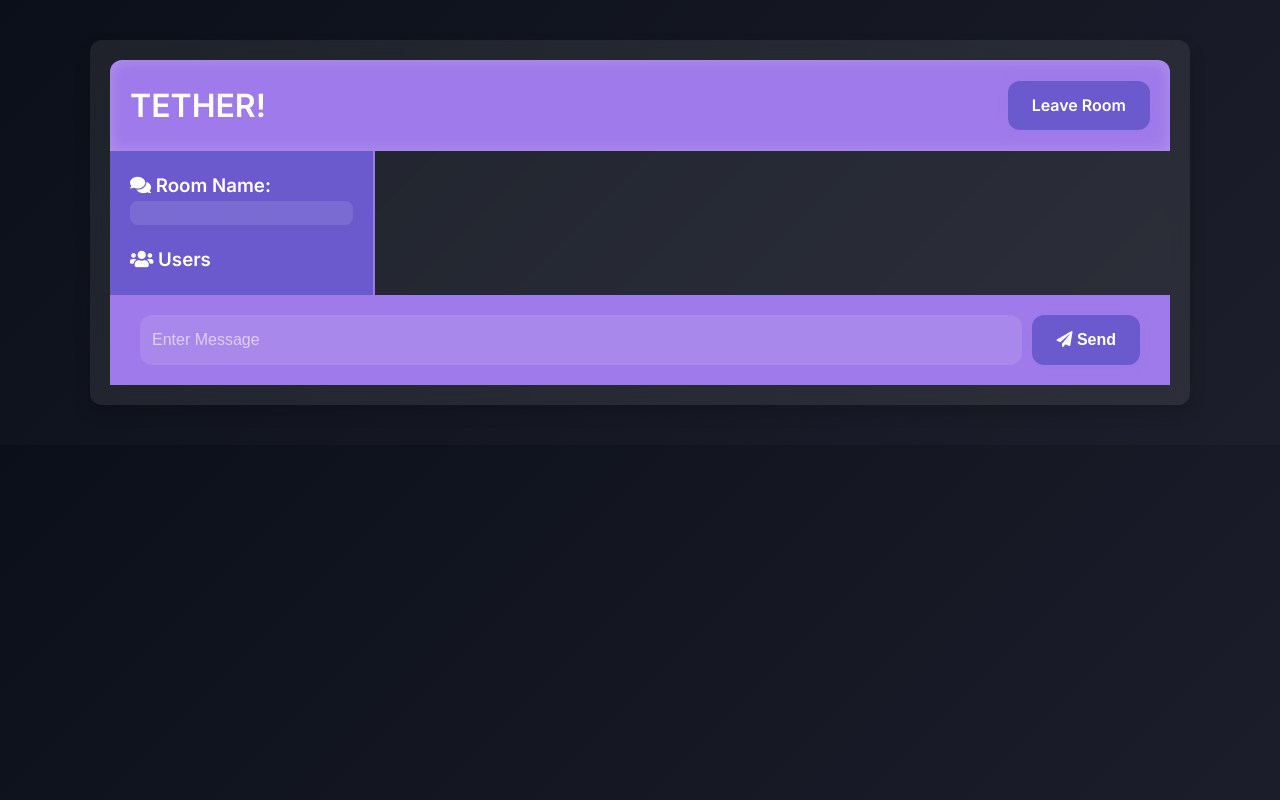
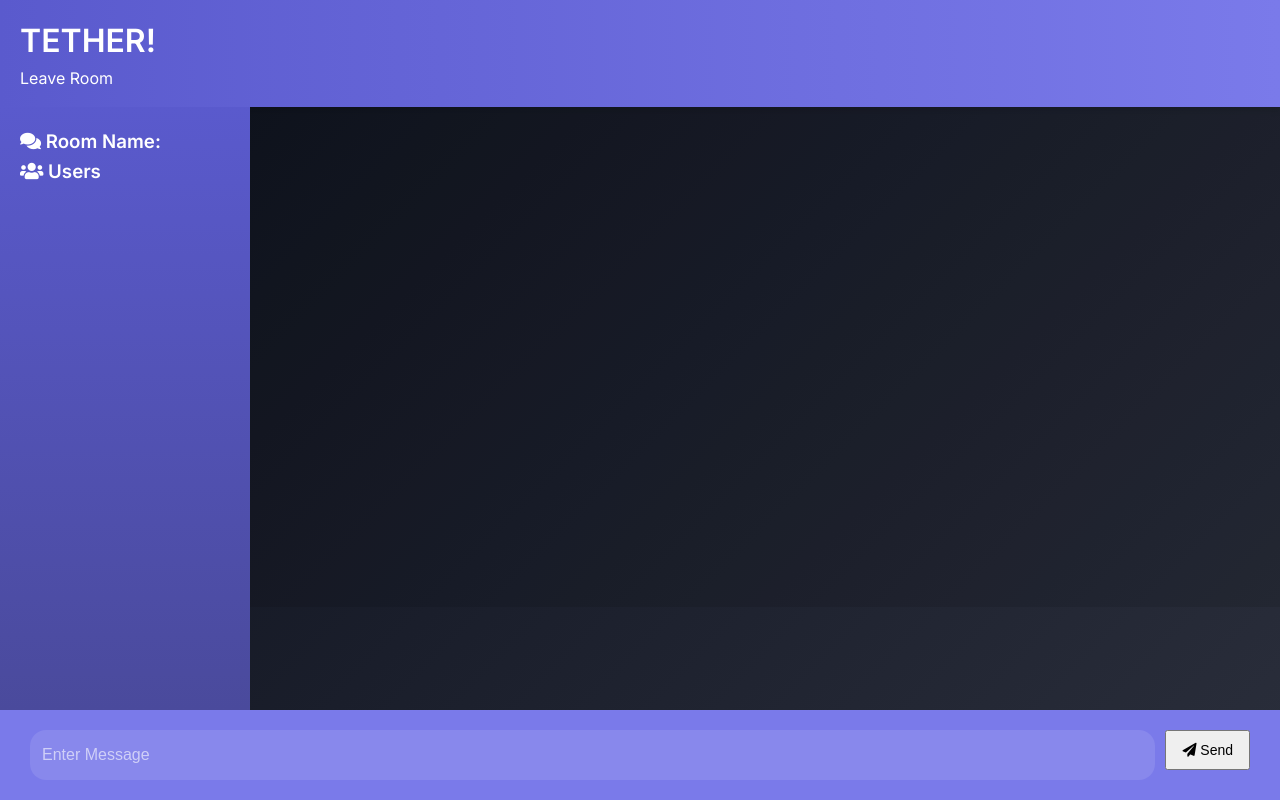
Before and after one commit to acharyaviral/Tether, a website: page public/chat.html in a window 1280 px wide. Drawn offline with nearby package versions, Linux system fonts and the light colour scheme; no server answers.

Commit message:
fix: some styling

```diff
--- a/public/css/style.css
+++ b/public/css/style.css
@@ -1,17 +1,19 @@
 @import url('https://fonts.googleapis.com/css2?family=Inter:wght@300;400;600&display=swap');
 
 :root {
-  --primary-color: #6a5acd;
-  --primary-glow: #9f7aea;
-  --background-gradient: linear-gradient(135deg, #0b0f19, #1c1f2b);
-  --card-bg: rgba(255, 255, 255, 0.08);
+  --primary-color: #5a5acd;
+  --primary-glow: #7a7aea;
+  --background-gradient: linear-gradient(135deg, #0b0f19, #1a1e2b, #2a2e3b);
+  --card-bg: rgba(255, 255, 255, 0.1);
   --text-color: #e0e0e0;
   --text-color-light: #b3b3b3;
   --white: #ffffff;
   --success-color: #00ff9d;
   --error-color: #ff3860;
-  --border-radius: 12px;
-  --box-shadow: 0 8px 16px rgba(0, 0, 0, 0.15);
+  --border-radius: 16px;
+  --box-shadow: 0 12px 24px rgba(0, 0, 0, 0.2);
+
+
 }
 
 * {
@@ -21,6 +23,13 @@
   transition: all 0.3s ease-in-out;
 }
 
+html, body {
+  height: 100%;
+  margin: 0;
+  padding: 0;
+  overflow: hidden;
+}
+
 body {
   font-family: 'Inter', sans-serif;
   font-size: 16px;
@@ -28,115 +37,158 @@ body {
   color: var(--text-color);
   line-height: 1.6;
   font-weight: 400;
+  display: flex;
+  flex-direction: column;
+
 }
 
-ul {
-  list-style: none;
-}
+.app-container {
+  display: flex;
+  flex-direction: column;
+  height: 100vh;
+  max-width: 100vw;
+  overflow: hidden;
 
-a {
-  text-decoration: none;
-  color: var(--primary-glow);
-  transition: color 0.3s ease;
-}
-
-a:hover {
-  color: var(--primary-color);
-}
-
-.btn {
-  cursor: pointer;
-  padding: 12px 24px;
-  background: var(--primary-color);
-  color: var(--white);
-  border: none;
-  font-size: 16px;
-  border-radius: var(--border-radius);
-  font-weight: 600;
-  box-shadow: 0 0 10px var(--primary-glow);
-  transition: all 0.3s ease;
-}
-
-.btn:hover {
-  background: var(--primary-glow);
-  transform: translateY(-4px);
-  box-shadow: 0 0 15px var(--primary-glow);
 }
 
 .chat-container {
-  max-width: 1100px;
-  background: var(--card-bg);
-  margin: 40px auto;
-  border-radius: var(--border-radius);
-  backdrop-filter: blur(10px);
-  box-shadow: var(--box-shadow);
+  flex-grow: 1;
+  display: flex;
+  flex-direction: column;
+  max-width: 100%;
+  margin: 0;
+  border-radius: 0;
+  background: transparent;
+  box-shadow: none;
   overflow: hidden;
-  padding: 20px;
 }
 
 .chat-header {
-  background: var(--primary-glow);
+  background: linear-gradient(90deg, var(--primary-color), var(--primary-glow));
   color: var(--white);
-  border-top-left-radius: var(--border-radius);
-  border-top-right-radius: var(--border-radius);
-  padding: 20px;
-  display: flex;
-  align-items: center;
-  justify-content: space-between;
-  box-shadow: inset 0 0 15px rgba(255, 255, 255, 0.2);
+  padding: 15px 20px;
+  box-shadow: 0 4px 6px rgba(0, 0, 0, 0.1);
 }
 
 .chat-main {
-  display: grid;
-  grid-template-columns: 1fr 3fr;
+  display: flex;
+  flex-grow: 1;
+  overflow: hidden;
 }
 
 .chat-sidebar {
-  background: var(--primary-color);
+  width: 250px;
+  background: linear-gradient(180deg, var(--primary-color), #4a4a9c);
   color: var(--white);
   padding: 20px;
   overflow-y: auto;
-  border-right: 2px solid var(--primary-glow);
 }
 
-.chat-sidebar h2 {
-  font-size: 22px;
-  background: rgba(255, 255, 255, 0.1);
-  padding: 12px;
-  margin-bottom: 20px;
-  border-radius: 8px;
-  font-weight: 700;
-  text-shadow: 0 0 10px var(--primary-glow);
+.chat-messages {
+  flex-grow: 1;
+  padding: 20px;
+  overflow-y: auto;
+  background: rgba(0, 0, 0, 0.1);
 }
 
-.chat-sidebar ul li {
-  padding: 12px;
-  border-radius: 6px;
-  transition: background-color 0.3s;
+.chat-messages .message {
+  max-width: 80%;
+  padding: 12px 15px;
+  margin-bottom: 12px;
+  border-radius: var(--border-radius);
+  box-shadow: 0 4px 6px rgba(0, 0, 0, 0.1);
 }
 
-.chat-sidebar ul li:hover {
-  background-color: rgba(255, 255, 255, 0.2);
+.chat-form-container {
+  background: linear-gradient(90deg, var(--primary-color), var(--primary-glow));
+  padding: 15px 20px;
+}
+
+.chat-form-container form {
+  display: flex;
+  gap: 10px;
+}
+
+.chat-form-container input[type='text'] {
+  flex-grow: 1;
+  height: 40px;
+  font-size: 14px;
+  padding: 10px;
+  border: none;
+  border-radius: 8px;
+  background: rgba(255, 255, 255, 0.2);
+  color: var(--white);
+}
+
+.chat-form-container input[type='text']::placeholder {
+  color: rgba(255, 255, 255, 0.6);
+}
+
+.chat-form-container .btn {
+  height: 40px;
+  padding: 0 15px;
+  font-size: 14px;
+}
+
+@media (max-width: 768px) {
+  .chat-main {
+    flex-direction: column;
+  }
+
+  .chat-sidebar {
+    width: 100%;
+    max-height: 200px;
+  }
 }
 
 .chat-messages {
   padding: 30px;
   max-height: 500px;
+
   overflow-y: auto;
 }
 
 .chat-messages .message {
+  max-width: 70%;
   padding: 15px;
   margin-bottom: 15px;
-  background: var(--card-bg);
   border-radius: var(--border-radius);
   box-shadow: 0 2px 4px rgba(0, 0, 0, 0.05);
   backdrop-filter: blur(8px);
+  display: flex;
+  flex-direction: column;
 }
 
+/* Sent messages (align left) */
+.chat-messages .message.sent {
+  align-self: flex-start;
+  background: var(--primary-glow);
+  color: var(--white);
+  text-align: left;
+}
+
+/* Received messages (align right) */
+.chat-messages .message.received {
+  background: var(--card-bg);
+  color: var(--text-color);
+  text-align: right;
+  margin-left: auto;
+
+}
+
+
+/* Bot messages (align left but different style) */
+.chat-messages .message.bot-message {
+  align-self: flex-start;
+  background: rgba(255, 255, 255, 0.1);
+  color: var(--text-color-light);
+  font-style: italic;
+}
+
+
 .chat-messages .message .meta {
-  font-size: 14px;
-  font-weight: 600;
+  font-size: 12px;
+  font-weight: 500;
   color: var(--text-color-light);
   margin-bottom: 10px;
 }
--- a/public/js/main.js
+++ b/public/js/main.js
@@ -27,7 +27,6 @@ socket.on("message", (message) => {
 	scrollToBottom();
 });
 
-// Handle message submission
 chatForm.addEventListener("submit", (e) => {
 	e.preventDefault();
 
@@ -47,15 +46,21 @@ chatForm.addEventListener("submit", (e) => {
 // Display a new message in the chat window
 function displayMessage(message) {
 	const messageDiv = document.createElement("div");
-	messageDiv.classList.add("message");
+
+	// Check if the message was sent by the current user
+	if (message.username === username) {
+		messageDiv.classList.add("message", "sent"); // Add 'sent' class for alignment
+	} else {
+		messageDiv.classList.add("message", "received"); // Add 'received' class for alignment
+	}
 
 	messageDiv.innerHTML = `
-        <p class="meta">${message.username} <span>${message.time}</span></p>
+        <p class="meta ">${message.username} <span>${message.time}</span></p>
         <p class="text">${message.text}</p>
-      <p> use @ai to ask a question</p>
     `;
 
 	chatMessages.appendChild(messageDiv);
+	scrollToBottom();
 }
 
 // Update room name in the DOM
@@ -70,7 +75,6 @@ function updateUserList(users) {
 		.join("");
 }
 
-// Scroll chat to the bottom
 function scrollToBottom() {
 	chatMessages.scrollTop = chatMessages.scrollHeight;
 }
```
Also changed, not shown: server.js (+37 -7 lines).
